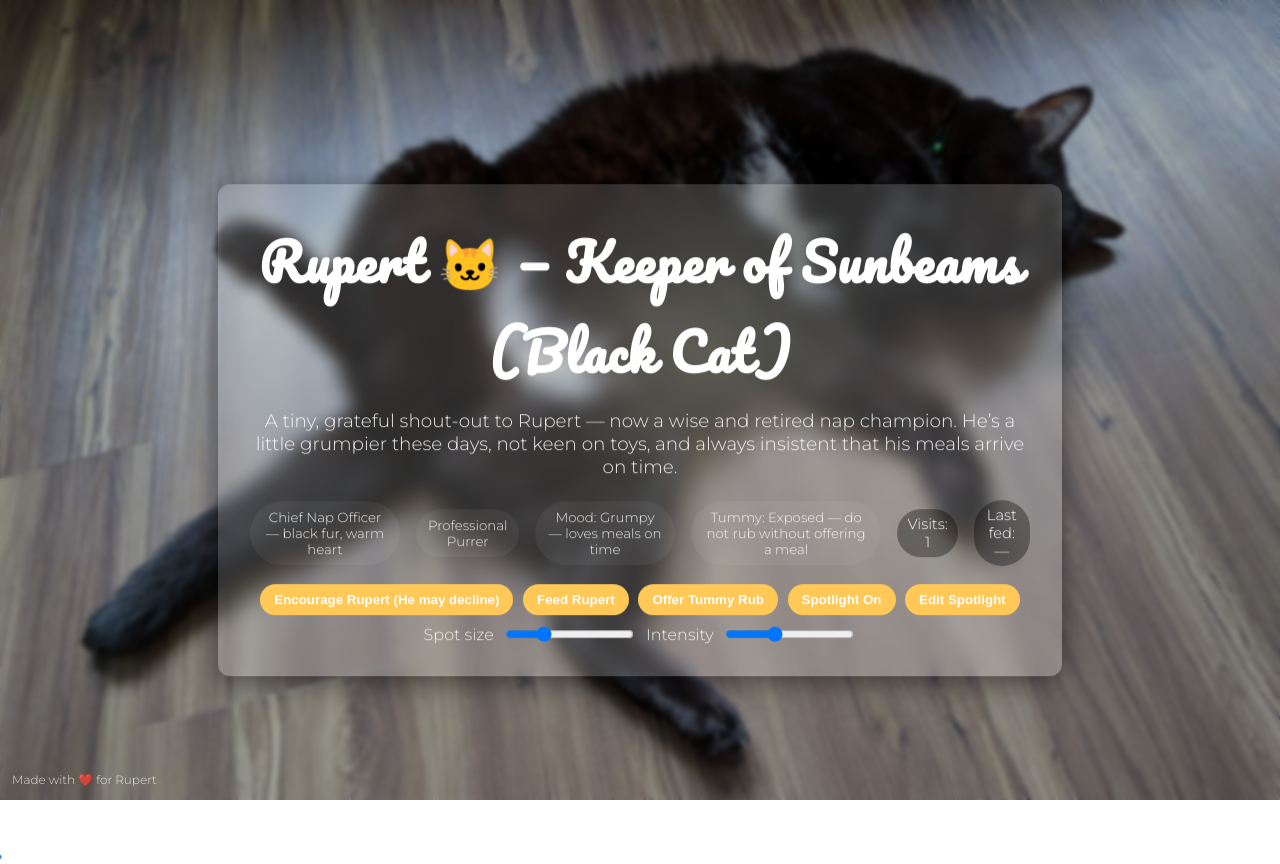
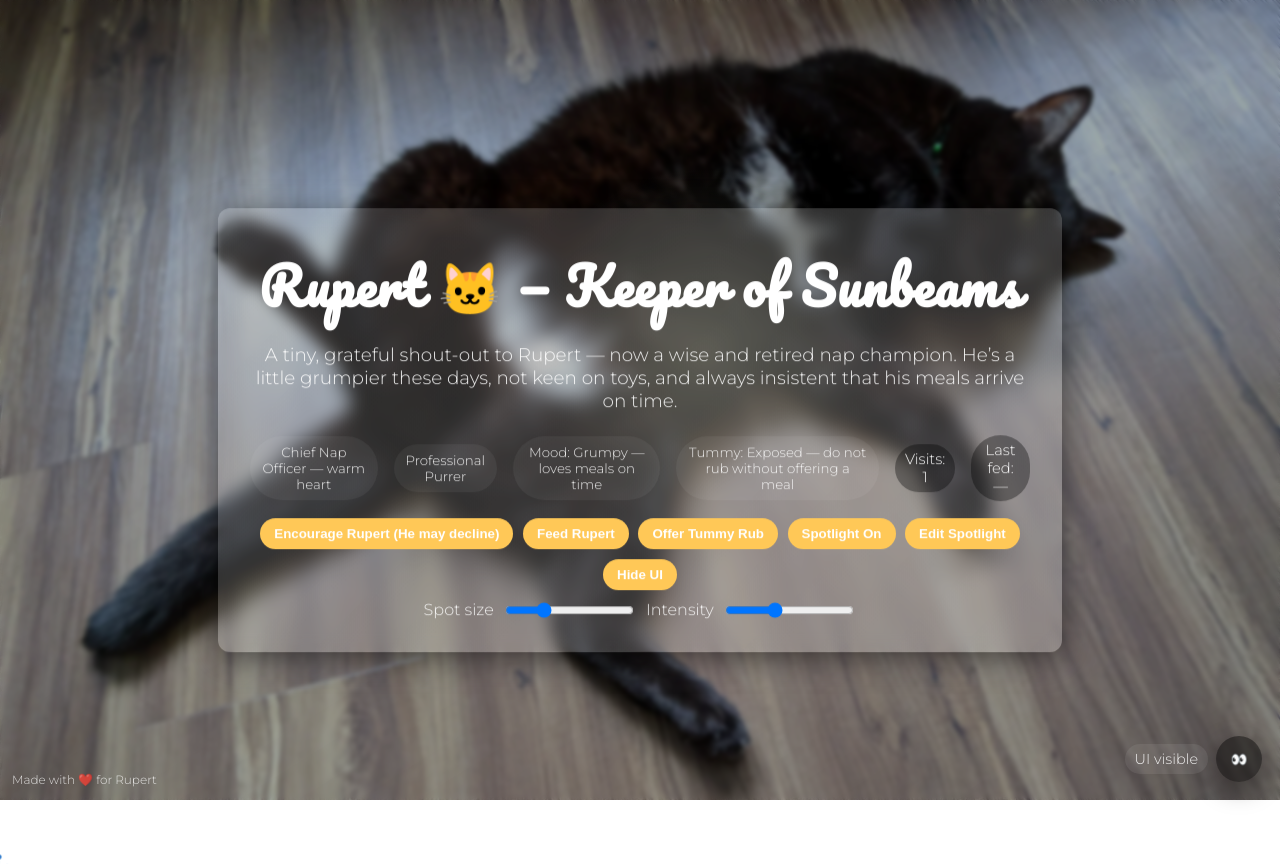
Before and after one commit to tzinmein/pertpert, a plain HTML site: page index.html in a window 1280 px wide. Drawn offline with Linux system fonts and the light colour scheme.

Commit message:
Add collapsible UI feature to enhance visibility of Rupert's tribute page

```diff
--- a/index.html
+++ b/index.html
@@ -3,7 +3,7 @@
   <head>
     <meta charset="UTF-8" />
     <meta name="viewport" content="width=device-width, initial-scale=1.0" />
-    <title>Rupert — A Whimsical Homage (Black Cat)</title>
+    <title>Rupert — A Whimsical Homage</title>
     <meta
       name="description"
       content="A whimsical tribute to Rupert, the cat — minimal, fast, accessible, and playful."
@@ -16,7 +16,7 @@
     />
     <style>
       :root {
-        --accent: #ffc857; /* amber accent to contrast beautifully with a black cat */
+        --accent: #ffc857; /* amber accent chosen to warm the scene */
         --glass: rgba(255, 255, 255, 0.15);
         --glass-strong: rgba(255, 255, 255, 0.22);
         --bg-fallback: #0e0b16;
@@ -152,6 +152,60 @@
         font-weight: 700;
       }
 
+      /* Collapsible UI (hide/show controls and header card) */
+      .ui-toggle {
+        position: fixed;
+        right: 18px;
+        bottom: 18px;
+        z-index: 30;
+        display: flex;
+        gap: 8px;
+        align-items: center;
+      }
+      .ui-toggle button {
+        --size: 46px;
+        width: var(--size);
+        height: var(--size);
+        border-radius: 50%;
+        display: inline-flex;
+        align-items: center;
+        justify-content: center;
+        border: none;
+        background: rgba(0, 0, 0, 0.45);
+        color: white;
+        font-weight: 700;
+        cursor: pointer;
+        box-shadow: 0 8px 24px rgba(0, 0, 0, 0.35);
+      }
+      .ui-toggle .mini {
+        width: 38px;
+        height: 38px;
+        --size: 38px;
+      }
+      .ui-collapse-hint {
+        background: rgba(255, 255, 255, 0.08);
+        padding: 6px 10px;
+        border-radius: 999px;
+        color: rgba(255, 255, 255, 0.9);
+        font-size: 0.9rem;
+      }
+
+      /* When UI is collapsed hide decorations but keep the floating toggle visible */
+      :root.ui-collapsed .card,
+      :root.ui-collapsed header,
+      :root.ui-collapsed footer,
+      :root.ui-collapsed .controls {
+        opacity: 0;
+        visibility: hidden;
+        transform: translateY(6px);
+        pointer-events: none;
+      }
+
+      /* When collapsed, hide the small edit marker and controls overlays */
+      :root.ui-collapsed .spot-marker {
+        display: none;
+      }
+
       @keyframes float {
         0% {
           transform: translateY(0);
@@ -252,7 +306,7 @@
       <!-- If you don't have a JPG fallback, this will simply failover to the webp or show background color -->
       <img
         src="boyboy.webp"
-        alt="Rupert, the black cat, lying on his back with his tummy exposed, soaking up sunbeams"
+        alt="Rupert lying on his back with his tummy exposed, soaking up sunbeams"
         class="bg-image"
         loading="eager"
         decoding="async"
@@ -264,7 +318,7 @@
 
     <header role="banner">
       <main class="card content" role="main" aria-labelledby="rupert-title">
-        <h1 id="rupert-title">Rupert 🐱 — Keeper of Sunbeams (Black Cat)</h1>
+        <h1 id="rupert-title">Rupert 🐱 — Keeper of Sunbeams</h1>
         <p class="lead">
           A tiny, grateful shout-out to Rupert — now a wise and retired nap
           champion. He’s a little grumpier these days, not keen on toys, and
@@ -272,7 +326,7 @@
         </p>
 
         <div class="meta" aria-hidden="true">
-          <small>Chief Nap Officer — black fur, warm heart</small>
+          <small>Chief Nap Officer — warm heart</small>
           <small>Professional Purrer</small>
           <small id="mood" role="status" aria-live="polite"
             >Mood: Grumpy — loves meals on time</small
@@ -295,6 +349,12 @@
           <!-- Spotlight controls -->
           <button class="btn" id="toggle-spot">Toggle Spotlight</button>
           <button class="btn" id="edit-spot">Edit Spotlight</button>
+        </div>
+        <!-- small collapse control inside the UI for convenience -->
+        <div style="display: flex; justify-content: center; margin-top: 10px">
+          <button id="collapse-ui" class="btn" title="Hide UI to see Rupert">
+            Hide UI
+          </button>
         </div>
         <div class="controls" aria-hidden="true" style="margin-top: 0.6rem">
           <label
@@ -328,6 +388,12 @@
     <footer>
       <small>Made with ❤️ for Rupert</small>
     </footer>
+
+    <!-- global floating toggle when UI is collapsed/visible -->
+    <div class="ui-toggle" aria-hidden="false">
+      <div class="ui-collapse-hint" id="collapse-hint">UI visible</div>
+      <button id="show-ui" aria-expanded="true" title="Show/Hide UI">👀</button>
+    </div>
 
     <script>
       // Small interactive touches — optional, unobtrusive, and respects reduced motion
@@ -597,6 +663,43 @@
           spotMarker.style.left = sx;
           spotMarker.style.top = sy;
         })();
+
+        /* Collapsible UI: hide all chrome so the background photo is unobstructed */
+        const bodyRoot = document.documentElement;
+        const collapseBtn = document.getElementById("collapse-ui");
+        const showBtn = document.getElementById("show-ui");
+        const collapseHint = document.getElementById("collapse-hint");
+        const uiKey = "rupert-ui-collapsed";
+
+        function setCollapsed(collapsed) {
+          if (collapsed) {
+            bodyRoot.classList.add("ui-collapsed");
+            showBtn.setAttribute("aria-expanded", "false");
+            collapseHint.textContent = "UI hidden — click 👀 to show";
+            showBtn.textContent = "🔎";
+          } else {
+            bodyRoot.classList.remove("ui-collapsed");
+            showBtn.setAttribute("aria-expanded", "true");
+            collapseHint.textContent = "UI visible";
+            showBtn.textContent = "👀";
+          }
+          try {
+            localStorage.setItem(uiKey, collapsed ? "1" : "0");
+          } catch (e) {}
+        }
+
+        // initial load
+        try {
+          const v = localStorage.getItem(uiKey);
+          setCollapsed(Boolean(v === "1"));
+        } catch (e) {
+          setCollapsed(false);
+        }
+
+        collapseBtn.addEventListener("click", () => setCollapsed(true));
+        showBtn.addEventListener("click", () =>
+          setCollapsed(!bodyRoot.classList.contains("ui-collapsed"))
+        );
       })();
     </script>
   </body>
```
Also changed, not shown: 1 other file.
